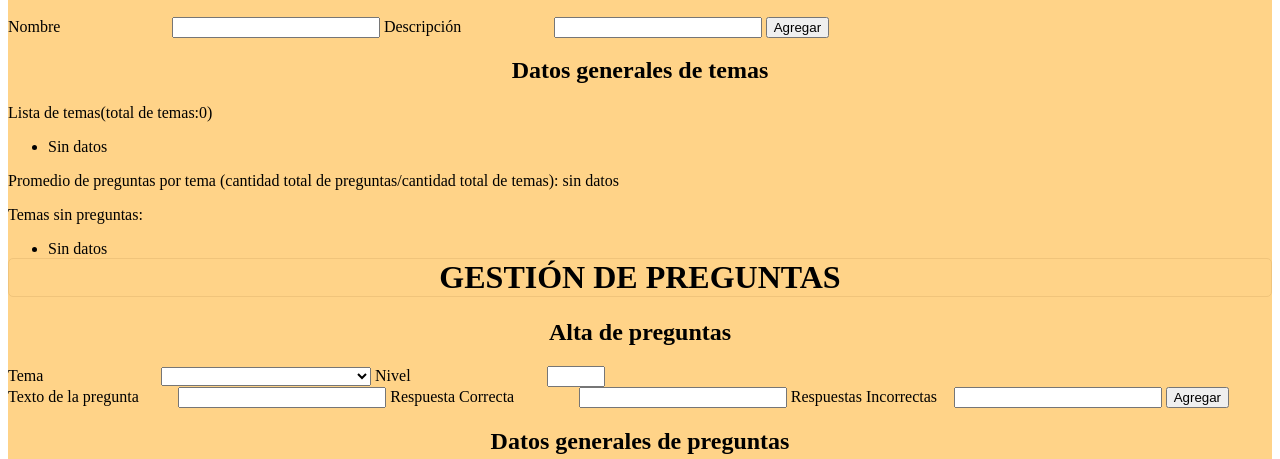
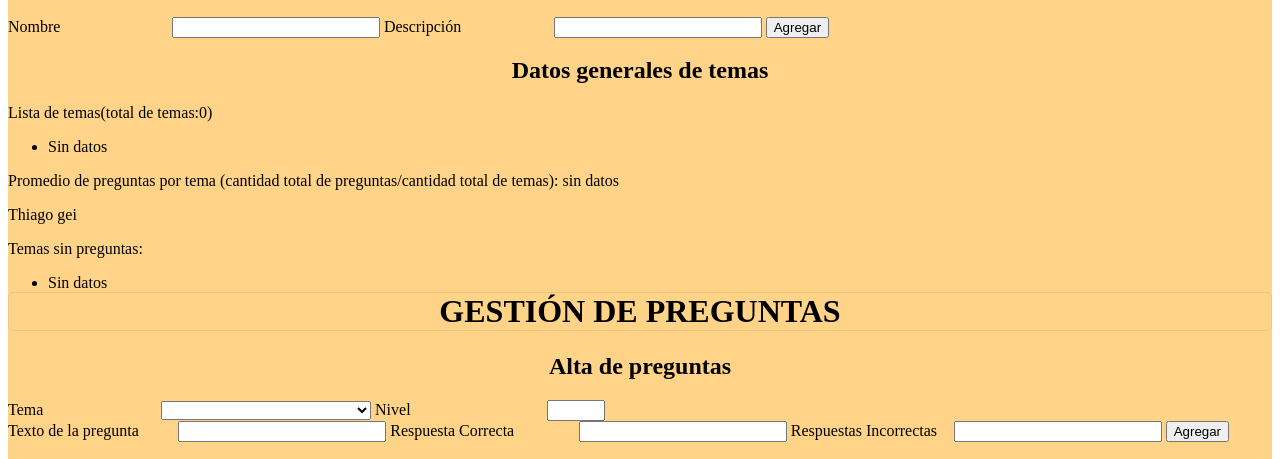
Before and after one commit to Angeriz/Obligatorio-programacion, a plain HTML site: page Programación 1 obligatorio 1 Thiago Angeriz 334818/index.html in a window 1280 px wide. Shown: the part 619-1078 px from the top of the page. Drawn offline with Linux system fonts and the light colour scheme.

Commit message:
Agregue P thiago gei

```diff
--- a/Programación 1 obligatorio 1 Thiago Angeriz 334818/index.html
+++ b/Programación 1 obligatorio 1 Thiago Angeriz 334818/index.html
@@ -47,6 +47,7 @@
             <li>Sin datos</li>
         </ul>
         <p>Promedio de preguntas por tema (cantidad total de preguntas/cantidad total de temas): sin datos</p>
+        <p>Thiago gei</p>
         <p>Temas sin preguntas:</p>
         <ul id="listaVacia">
             <li>Sin datos</li>
```
